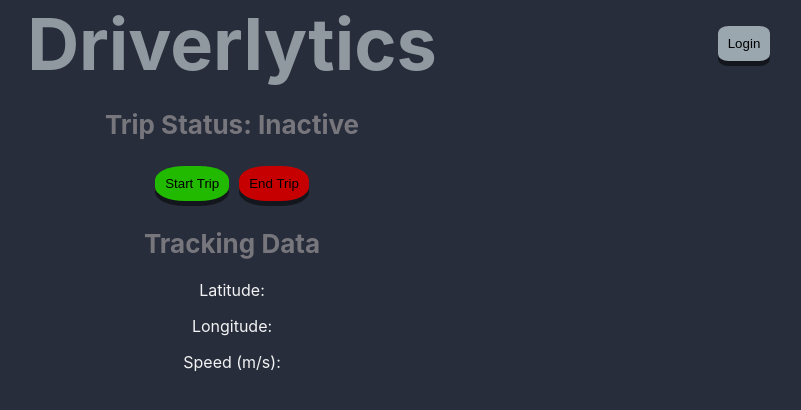
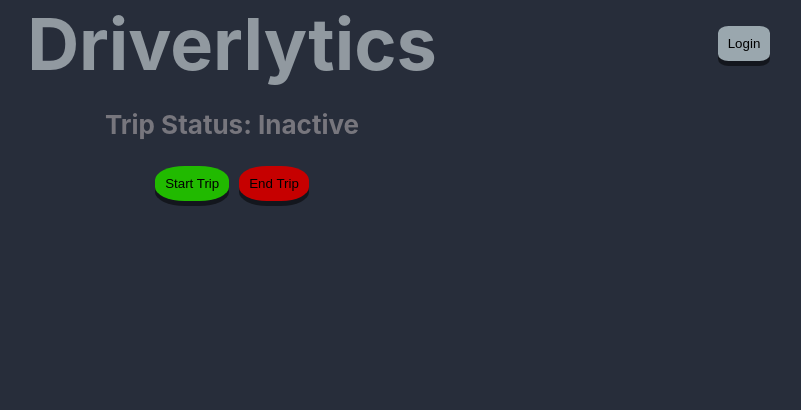
Before and after one commit to Jon2226/Group8-Owen-Jonathan-Aleks-F23-Sec-1, a React (Create React App) app in the folder client/: page / in a window 1280 px wide. Shown: the top 410 px of the page, without its empty margins (408-1209 px from the left). Built offline with nearby package versions, Linux system fonts and the light colour scheme.

Commit message:
some changes

```diff
--- a/client/src/App.js
+++ b/client/src/App.js
@@ -31,6 +31,11 @@ const App = () => {
       if (response.data.success) {
         setIsTripStarted(false);
         console.log(response.data.message);
+        setLocationData({
+          latitude: null,
+          longitude: null,
+          speed: null,
+        });
       } else {
         console.log(response.data.message);
       }
@@ -40,10 +45,13 @@ const App = () => {
   };
 
   useEffect(() => {
-    // Fetch and update location data when trip is active
     if (isTripStarted){
-    const watchId = navigator.geolocation.watchPosition(
+      const interval = setInterval(() => {
+        console.log("getting position");
+        navigator.geolocation.getCurrentPosition(
           (position) => {
+            console.log(position.coords.latitude)
+            console.log(position.coords.longitude)
             setLocationData({
               latitude: position.coords.latitude,
               longitude: position.coords.longitude,
@@ -53,24 +61,16 @@ const App = () => {
           (error) => {
             console.error('Error getting location data:', error);
           },
-      { enableHighAccuracy: true, maximumAge: 0 }
+          { enableHighAccuracy: true}
+        );
 
-    );
+      }, 1000);
       return () => {
-      navigator.geolocation.clearWatch(watchId);
+        clearInterval(interval);
       };
     }
-    else{
-      setLocationData({
-        latitude: null,
-        longitude: null,
-        speed: null,
-      });
-    }
 
-    //need to make this loop every 5 seconds or so
   }, [isTripStarted]);
-
 
   return (
     <div className="App">
@@ -82,7 +82,7 @@ const App = () => {
       <h2>Trip Status: {isTripStarted ? 'Active' : 'Inactive'}</h2>
       <button className="start-button" onClick={startTrip}>Start Trip</button>
       <button className="end-button" onClick={endTrip}>End Trip</button>
-      { (
+      {isTripStarted && (
         <div>
           <h2>Tracking Data</h2>
           <p>Latitude: {locationData.latitude}</p>
```
Also changed, not shown: 1 other file (tests, documents, lock files or other folders). Lines whose indentation alone changed are shown as unchanged.
